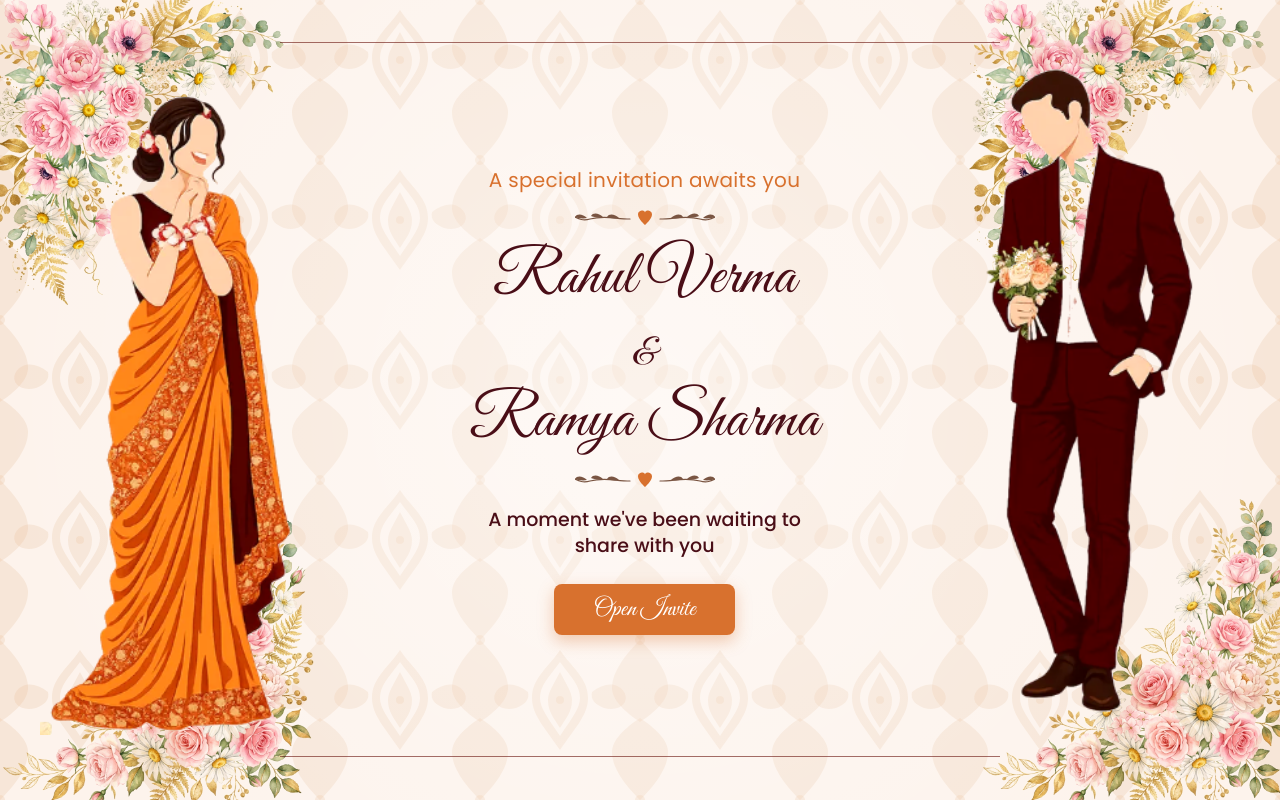
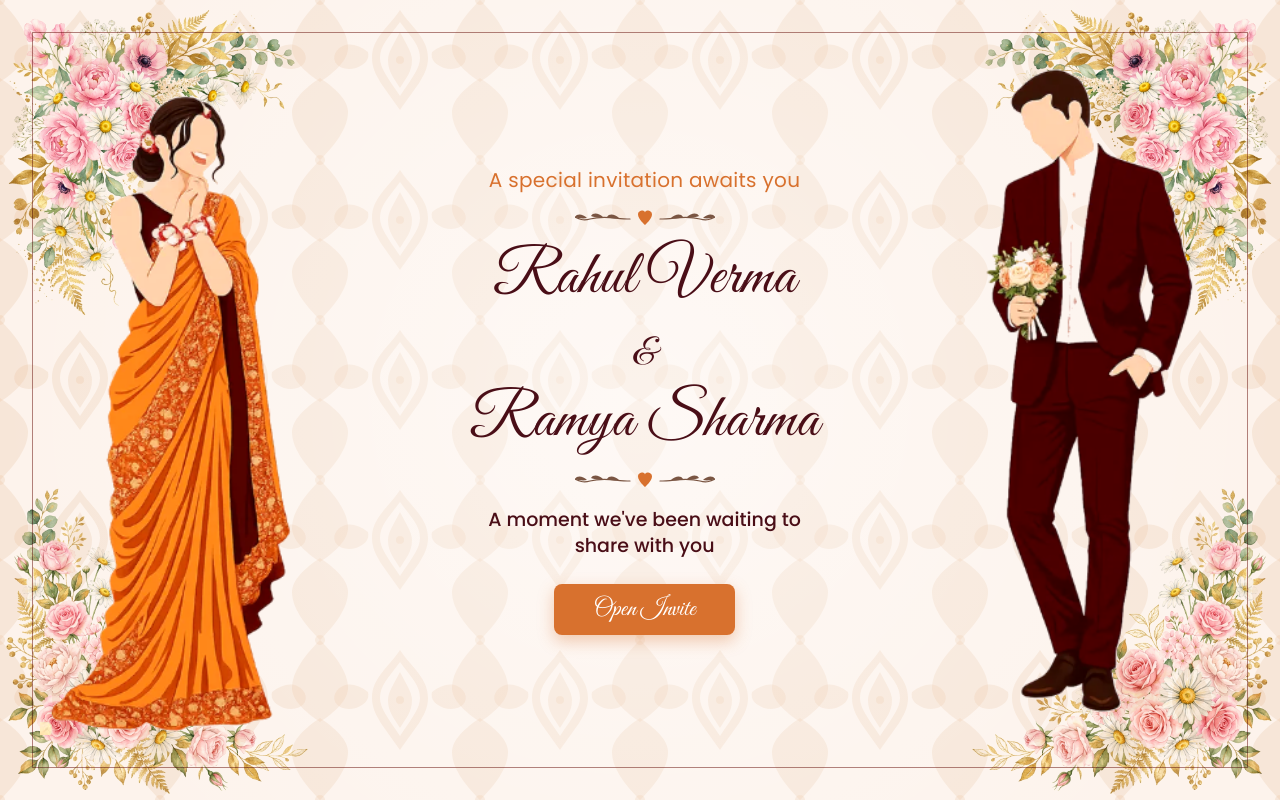
Before and after one commit to sudhiksha-prabhakar/code_nimbus_invitation, a React (Vite) app: page / in a window 1280 px wide. Built offline with nearby package versions, Linux system fonts and the light colour scheme; a web font is replaced by a local one.

Commit message:
Fix corner flower border alignment and non-overlapping bride/groom closing animation

```diff
--- a/src/App.css
+++ b/src/App.css
@@ -1589,11 +1589,15 @@ section {
     opacity: 1;
   }
   48% {
-    transform: translateX(calc(50vw - 320px)) translateY(-10px);
-    opacity: 1;
-  }
-  100% {
-    transform: translateX(calc(50vw - 320px)) translateY(120vh);
+    transform: translateX(calc(50vw - 440px)) translateY(-10px);
+    opacity: 1;
+  }
+  65% {
+    transform: translateX(calc(50vw - 440px)) translateY(-10px);
+    opacity: 1;
+  }
+  100% {
+    transform: translateX(calc(50vw - 440px)) translateY(120vh);
     opacity: 0;
   }
 }
@@ -1607,29 +1611,32 @@ section {
     opacity: 1;
   }
   48% {
-    transform: translateX(calc(-50vw + 320px)) translateY(-10px);
-    opacity: 1;
-  }
-  100% {
-    transform: translateX(calc(-50vw + 320px)) translateY(120vh);
+    transform: translateX(calc(-50vw + 440px)) translateY(-10px);
+    opacity: 1;
+  }
+  65% {
+    transform: translateX(calc(-50vw + 440px)) translateY(-10px);
+    opacity: 1;
+  }
+  100% {
+    transform: translateX(calc(-50vw + 440px)) translateY(120vh);
     opacity: 0;
   }
 }
 .cover-page::before {
   content: "";
   position: absolute;
-  top: 42px;
-  bottom: 43px;
-  left: 280px;
-  right: 280px;
-  border-top: 1.5px solid rgba(115, 34, 28, 0.65);
-  border-bottom: 1.5px solid rgba(115, 34, 28, 0.65);
+  top: 32px;
+  bottom: 32px;
+  left: 32px;
+  right: 32px;
+  border: 1.5px solid rgba(115, 34, 28, 0.55);
   pointer-events: none;
   z-index: 1;
 }
 .cover-floral {
   position: absolute;
-  width: 340px;
+  width: 330px;
   z-index: 2;
   pointer-events: none;
   mix-blend-mode: multiply;
@@ -1637,44 +1644,44 @@ section {
   filter: contrast(1.05) saturate(1.1);
 }
 .cover-floral.tl {
-  top: -20px;
-  left: -20px;
-  transform-origin: top left;
+  top: 0;
+  left: 0;
+  transform-origin: 0% 0%;
   animation: floralPopInTL 0.9s cubic-bezier(0.175, 0.885, 0.32, 1.275) both;
 }
 .cover-floral.tr {
-  top: -20px;
-  right: -20px;
-  transform-origin: top right;
+  top: 0;
+  right: 0;
+  transform-origin: 50% 50%;
   animation: floralPopInTR 0.9s cubic-bezier(0.175, 0.885, 0.32, 1.275) both;
 }
 .cover-floral.bl {
-  bottom: -20px;
-  left: -20px;
-  transform-origin: bottom left;
+  bottom: 0;
+  left: 0;
+  transform-origin: 50% 50%;
   animation: floralPopInBL 0.9s cubic-bezier(0.175, 0.885, 0.32, 1.275) both;
 }
 .cover-floral.br {
-  bottom: -20px;
-  right: -20px;
-  transform-origin: bottom right;
+  bottom: 0;
+  right: 0;
+  transform-origin: 100% 100%;
   animation: floralPopInBR 0.9s cubic-bezier(0.175, 0.885, 0.32, 1.275) both;
 }
 
 @keyframes floralPopInTL {
-  0% { opacity: 0; transform: scale(0.5) translate(-60px, -60px) rotate(-12deg); }
+  0% { opacity: 0; transform: scale(0.5) translate(-40px, -40px) rotate(-12deg); }
   100% { opacity: 1; transform: scale(1) translate(0, 0) rotate(0deg); }
 }
 @keyframes floralPopInTR {
-  0% { opacity: 0; transform: scale(0.5) translate(60px, -60px) rotate(12deg); }
-  100% { opacity: 1; transform: scale(1) translate(0, 0) rotate(0deg); }
+  0% { opacity: 0; transform: scaleX(-1) scale(0.5) translate(40px, -40px) rotate(-12deg); }
+  100% { opacity: 1; transform: scaleX(-1) scale(1) translate(0, 0) rotate(0deg); }
 }
 @keyframes floralPopInBL {
-  0% { opacity: 0; transform: scale(0.5) translate(-60px, 60px) rotate(12deg); }
-  100% { opacity: 1; transform: scale(1) translate(0, 0) rotate(0deg); }
+  0% { opacity: 0; transform: scaleX(-1) scale(0.5) translate(-40px, 40px) rotate(12deg); }
+  100% { opacity: 1; transform: scaleX(-1) scale(1) translate(0, 0) rotate(0deg); }
 }
 @keyframes floralPopInBR {
-  0% { opacity: 0; transform: scale(0.5) translate(60px, 60px) rotate(-12deg); }
+  0% { opacity: 0; transform: scale(0.5) translate(40px, 40px) rotate(-12deg); }
   100% { opacity: 1; transform: scale(1) translate(0, 0) rotate(0deg); }
 }
 
@@ -1713,38 +1720,57 @@ section {
 
 @keyframes floralPopOutTR {
   0% {
+    transform: scaleX(-1) translate(0, 0) scale(1) rotate(0deg);
+    opacity: 1;
+  }
+  20% {
+    transform: scaleX(-1) translate(-20px, -20px) scale(1.2) rotate(-8deg);
+    opacity: 1;
+  }
+  75% {
+    transform: scaleX(-1) translate(-240px, -240px) scale(0.5) rotate(-30deg);
+    opacity: 0.8;
+  }
+  100% {
+    transform: scaleX(-1) translate(-400px, -400px) scale(0.1) rotate(-45deg);
+    opacity: 0;
+  }
+}
+
+@keyframes floralPopOutBL {
+  0% {
+    transform: scaleX(-1) translate(0, 0) scale(1) rotate(0deg);
+    opacity: 1;
+  }
+  20% {
+    transform: scaleX(-1) translate(-20px, 20px) scale(1.2) rotate(8deg);
+    opacity: 1;
+  }
+  75% {
+    transform: scaleX(-1) translate(-240px, 240px) scale(0.5) rotate(30deg);
+    opacity: 0.8;
+  }
+  100% {
+    transform: scaleX(-1) translate(-400px, 400px) scale(0.1) rotate(45deg);
+    opacity: 0;
+  }
+}
+
+@keyframes floralPopOutBR {
+  0% {
     transform: translate(0, 0) scale(1) rotate(0deg);
     opacity: 1;
   }
   20% {
-    transform: translate(20px, -20px) scale(1.2) rotate(8deg);
+    transform: translate(20px, 20px) scale(1.2) rotate(-8deg);
     opacity: 1;
   }
   75% {
-    transform: translate(240px, -240px) scale(0.5) rotate(30deg);
+    transform: translate(240px, 240px) scale(0.5) rotate(-30deg);
     opacity: 0.8;
   }
   100% {
-    transform: translate(400px, -400px) scale(0.1) rotate(45deg);
-    opacity: 0;
-  }
-}
-
-@keyframes floralPopOutBL {
-  0% {
-    transform: translate(0, 0) scale(1) rotate(0deg);
-    opacity: 1;
-  }
-  20% {
-    transform: translate(-20px, 20px) scale(1.2) rotate(8deg);
-    opacity: 1;
-  }
-  75% {
-    transform: translate(-240px, 240px) scale(0.5) rotate(30deg);
-    opacity: 0.8;
-  }
-  100% {
-    transform: translate(-400px, 400px) scale(0.1) rotate(45deg);
+    transform: translate(400px, 400px) scale(0.1) rotate(-45deg);
     opacity: 0;
   }
 }
--- a/src/components/CoverPage.jsx
+++ b/src/components/CoverPage.jsx
@@ -23,8 +23,8 @@ export default function CoverPage({ onOpen, closing }) {
   return (
     <div className={`cover-page ${closing ? "closing" : ""}`}>
       <img className="cover-floral tl" src={floralTl} alt="" aria-hidden="true" />
-      <img className="cover-floral tr" src={floralTl} style={{ transform: "scaleX(-1)" }} alt="" aria-hidden="true" />
-      <img className="cover-floral bl" src={floralBr} style={{ transform: "scaleX(-1)" }} alt="" aria-hidden="true" />
+      <img className="cover-floral tr" src={floralTl} alt="" aria-hidden="true" />
+      <img className="cover-floral bl" src={floralBr} alt="" aria-hidden="true" />
       <img className="cover-floral br" src={floralBr} alt="" aria-hidden="true" />
 
       <div className="cover-inner">
```
